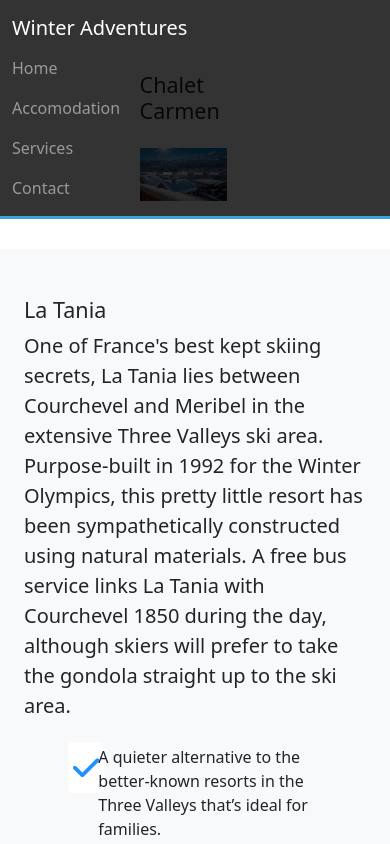
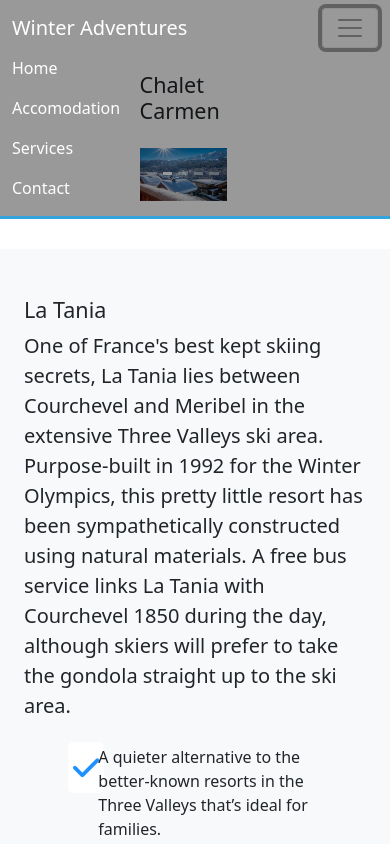
Before and after one commit to da9104/winter-adventures, a plain HTML site: page latania.html in a window 390 px wide. Both pictures are taken after a click on the button 350 px from the left and 28 px from the top of the page. Shown: the top 844 px of the page. Drawn offline with nearby package versions, Linux system fonts and the light colour scheme.

Commit message:
final modified.

```diff
--- a/latania.html
+++ b/latania.html
@@ -6,19 +6,19 @@
     <meta name="viewport" content="width=device-width, initial-scale=1.0">
     <title>Winter Adventures</title>
 
-
     <style>
 
         .nav-link {
-            color: gray !important;
+            color: white !important;
         }
 
         .nav-link:hover, :active {
-                 color: #fff  !important;
+                 color: gray  !important;
              }
 
 
      </style>
+
 
 
 
@@ -29,11 +29,11 @@
 <body>
 
     <!-- Navbar content -->
-  <nav class="navbar navbar-expand-sm navbar-light fixed-top" style="background-color: black; border-bottom: 3px #008ed6 solid; opacity: .8;">
+  <nav class="navbar navbar-expand-sm navbar-light fixed-top" style="background-color: rgba(0, 0, 0, 0.5); border-bottom: 3px #008ed6 solid; opacity: .8;">
     <div class="container container-fluid flex-row">
         <a class="navbar-brand" href="./index.html" style=" color: #fff;">Winter Adventures</a>
         <button class="navbar-toggler" type="button" data-bs-toggle="collapse" data-bs-target="#navbarNav">
-            <span class="navbar-toggler-icon"></span>
+            <span class="navbar-toggler-icon text-white"></span>
         </button>
           <div class="collapse navbar-collapse justify-content-end" id="navbarNav">
               <!-- Navbar collapse -->
```
Also changed, not shown: index.html (+2 -2 lines), morzine.html (+5 -4 lines), tignes.html (+3 -3 lines).
